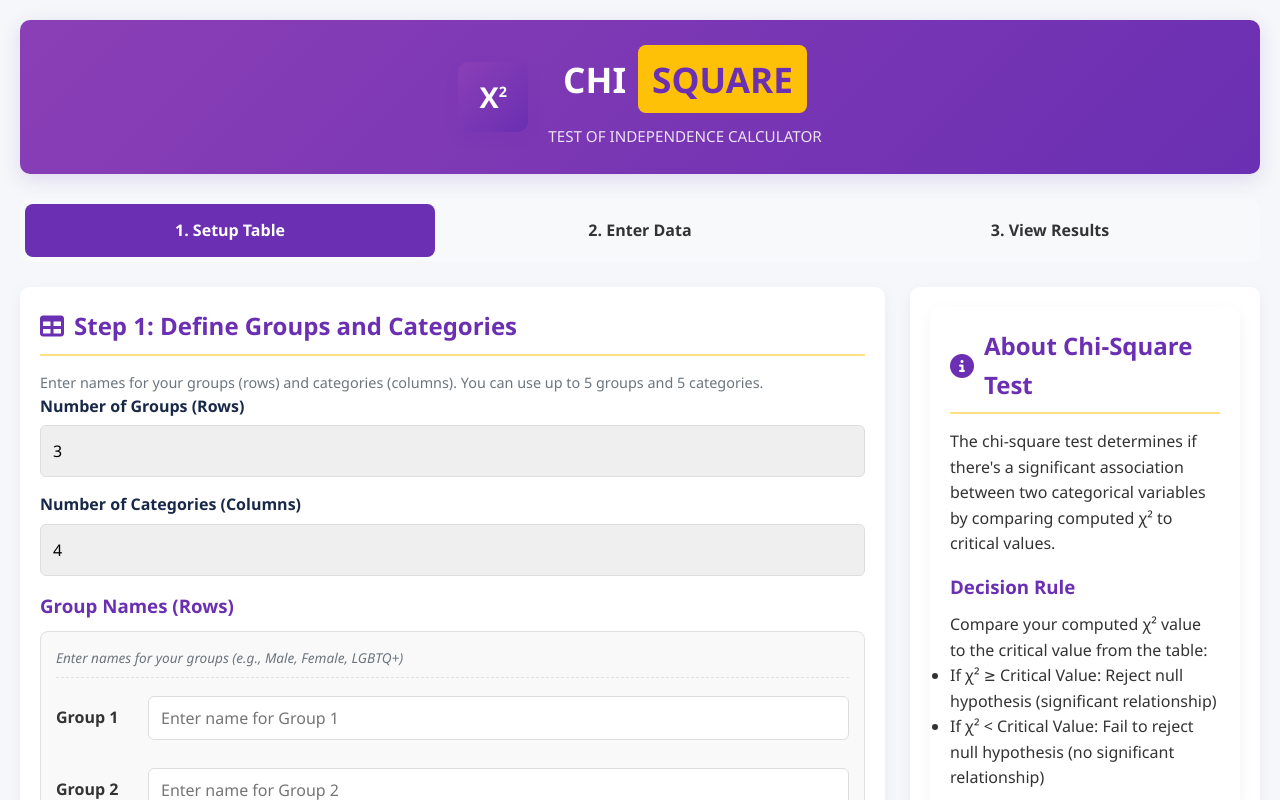
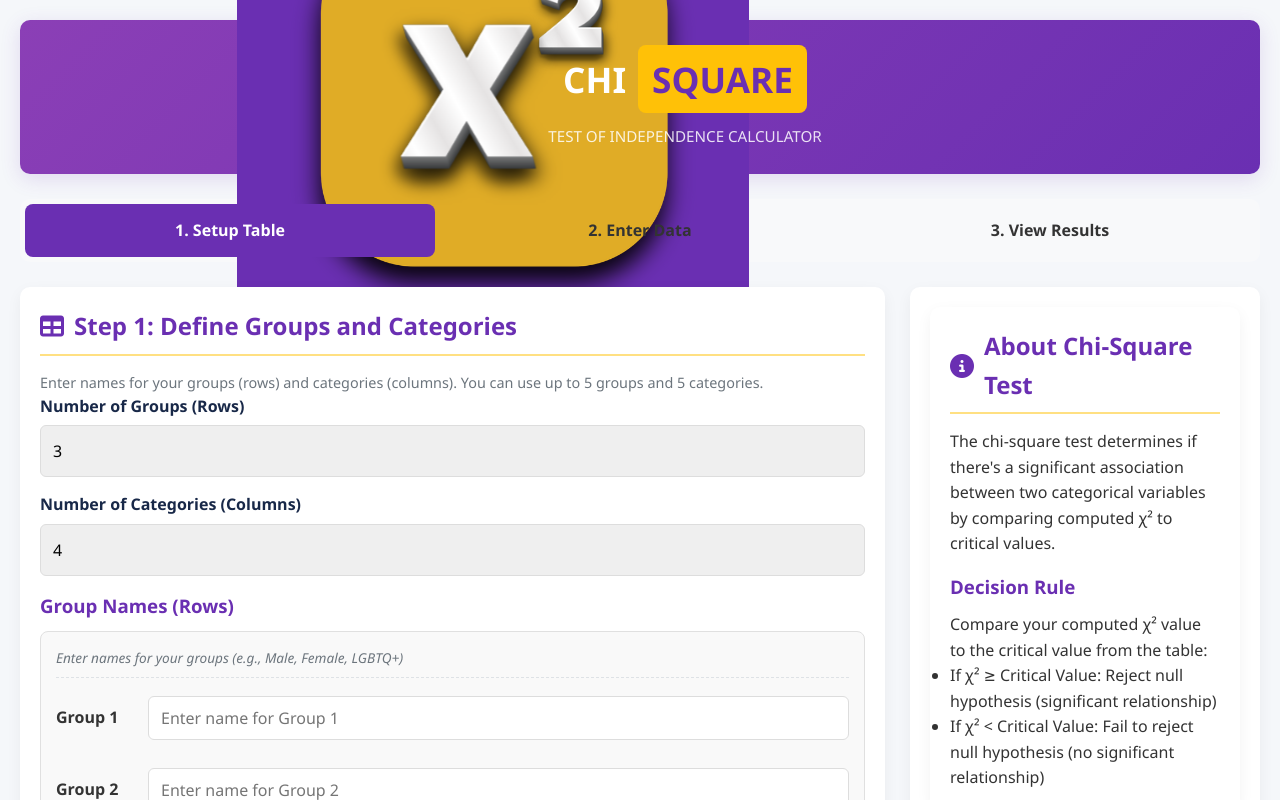
Before and after one commit to JHANPH31/CHI-Square-Calculator, a plain HTML site: page index.html in a window 1280 px wide. Both pictures are taken after a click on the button "START". Drawn offline with Linux system fonts and the light colour scheme.

Commit message:
Update index.html

```diff
--- a/index.html
+++ b/index.html
@@ -788,8 +788,8 @@
         <header>
             <div class="header-content">
                 <div class="logo-container">
-                    <span class="logo-text">X<sup>2</sup></span>
-                </div>
+    <img src="CHIlogo.png" alt="Chi-Square Calculator Logo" class="logo-image">
+</div>
                 <div class="app-title">
                     <h1 class="main-title">
                         <span>CHI</span>
```
